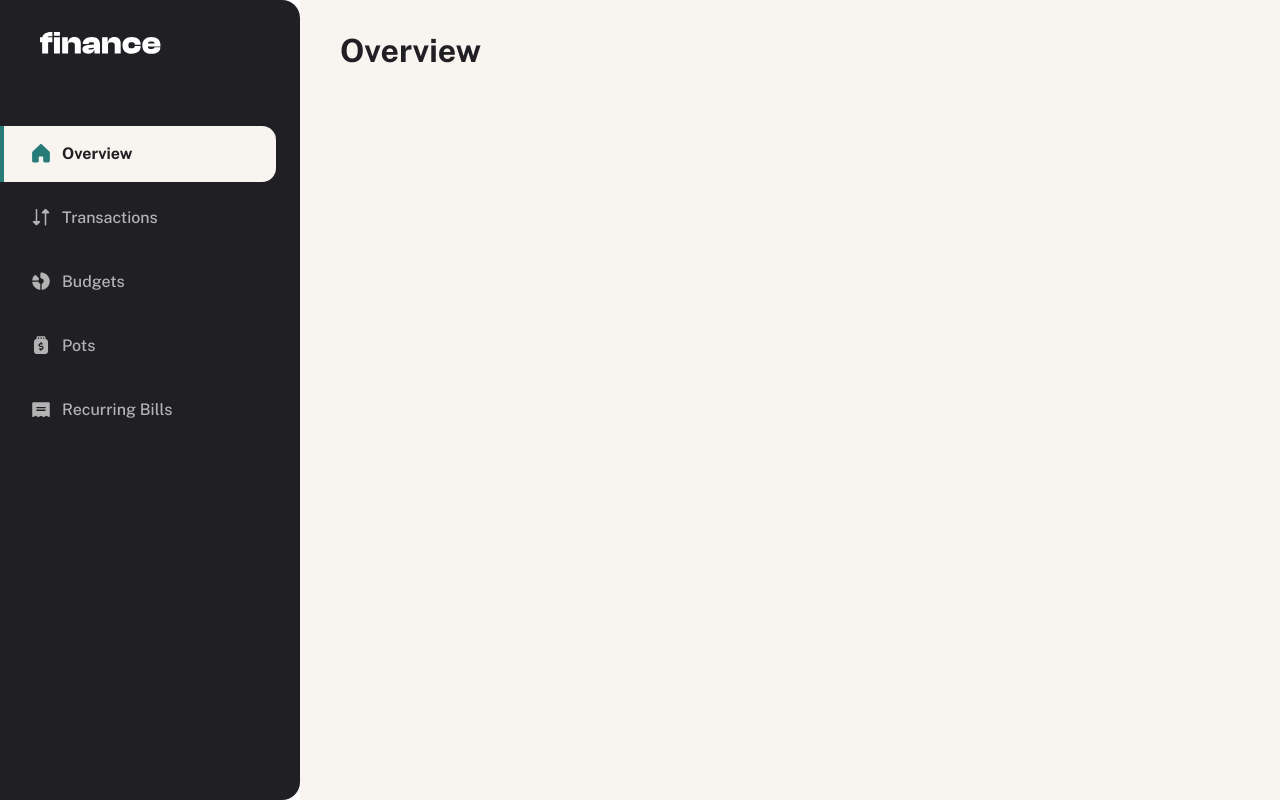
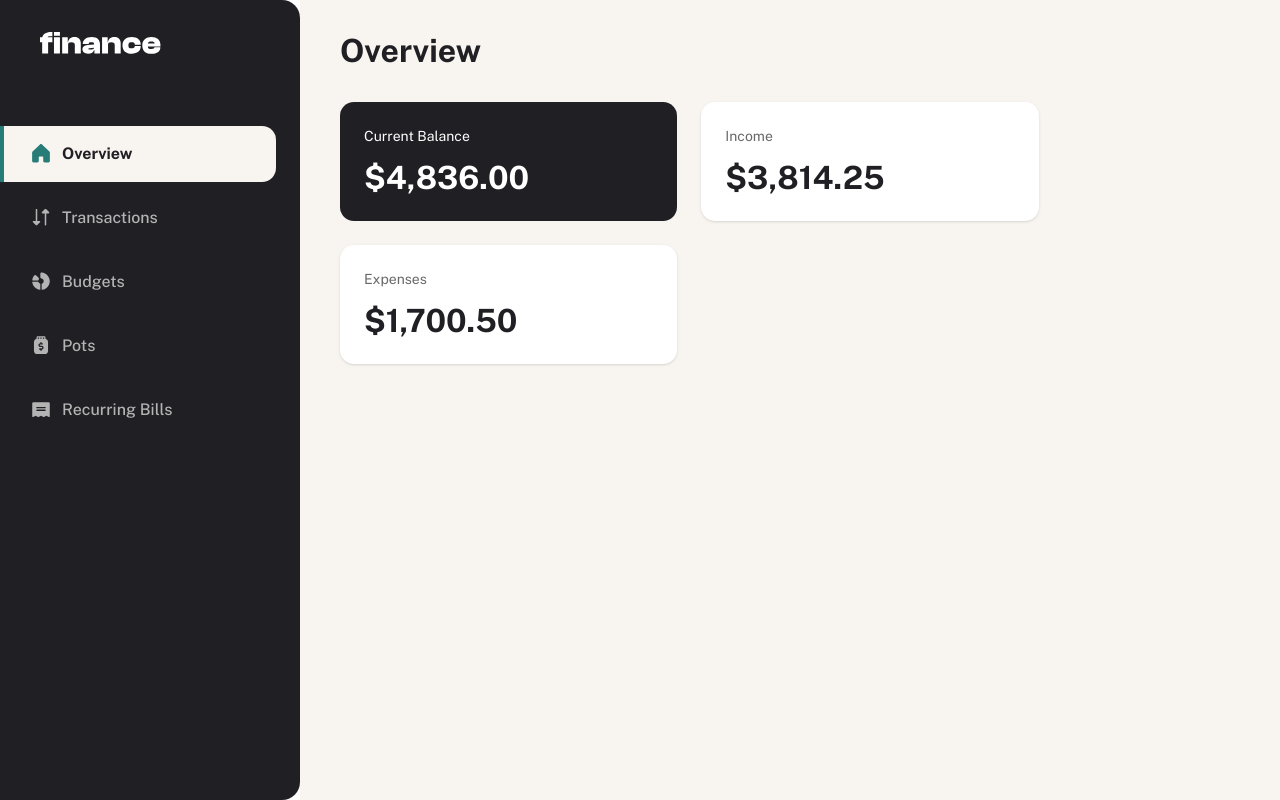
Before and after one commit to samaila-bashir/personal-finance-app, a React (Vite) app in the folder apps/web/: page / in a window 1280 px wide. Built offline with nearby package versions, Linux system fonts and the light colour scheme.

Commit message:
feat(web): add overview summary cards
Adds an Overview page with three hard-coded summary cards and routes Overview to the new layout.

```diff
--- /dev/null
+++ b/apps/web/src/components/overview-card.tsx
@@ -0,0 +1,41 @@
+import { cn } from "@workspace/ui/lib/utils"
+
+export type OverviewCardTone = "dark" | "light"
+
+export function OverviewCard({
+  title,
+  value,
+  tone,
+}: {
+  title: string
+  value: string
+  tone: OverviewCardTone
+}) {
+  const isDark = tone === "dark"
+
+  return (
+    <section
+      className={cn(
+        "h-[119px] w-[337.33px] rounded-xl p-6",
+        isDark ? "bg-brand-grey-900" : "bg-brand-white shadow-sm"
+      )}
+    >
+      <div
+        className={cn(
+          "text-[14px] leading-[150%] font-normal",
+          isDark ? "text-brand-white" : "text-brand-grey-500"
+        )}
+      >
+        {title}
+      </div>
+      <div
+        className={cn(
+          "mt-3 text-[32px] leading-[120%] font-bold",
+          isDark ? "text-brand-white" : "text-brand-grey-900"
+        )}
+      >
+        {value}
+      </div>
+    </section>
+  )
+}
--- a/apps/web/src/routes/app-router.tsx
+++ b/apps/web/src/routes/app-router.tsx
@@ -1,6 +1,7 @@
 import { Navigate, createBrowserRouter } from "react-router-dom"
 
 import { toChildPath } from "@/helpers/routes"
+import { OverviewPage } from "./pages/overview-page"
 import { AppLayout, PageTitle } from "@/routes/route-components"
 import { NAV_ITEMS } from "@/routes/nav-items"
 
@@ -11,7 +12,12 @@ export const appRouter = createBrowserRouter([
     children: [
       ...NAV_ITEMS.map((item) => ({
         path: toChildPath(item.path),
-        element: <PageTitle title={item.label} />,
+        element:
+          item.id === "overview" ? (
+            <OverviewPage />
+          ) : (
+            <PageTitle title={item.label} />
+          ),
       })),
       { path: "*", element: <Navigate to={NAV_ITEMS[0].path} replace /> },
     ],
--- /dev/null
+++ b/apps/web/src/routes/pages/overview-page.tsx
@@ -0,0 +1,21 @@
+import { OverviewCard } from "@/components/overview-card"
+
+export function OverviewPage() {
+  return (
+    <div className="px-10 pt-8">
+      <h1 className="text-[32px] leading-[120%] font-bold text-brand-grey-900">
+        Overview
+      </h1>
+
+      <div className="mt-8 flex flex-wrap gap-6">
+        <OverviewCard
+          title="Current Balance"
+          value="$4,836.00"
+          tone="dark"
+        />
+        <OverviewCard title="Income" value="$3,814.25" tone="light" />
+        <OverviewCard title="Expenses" value="$1,700.50" tone="light" />
+      </div>
+    </div>
+  )
+}
```
